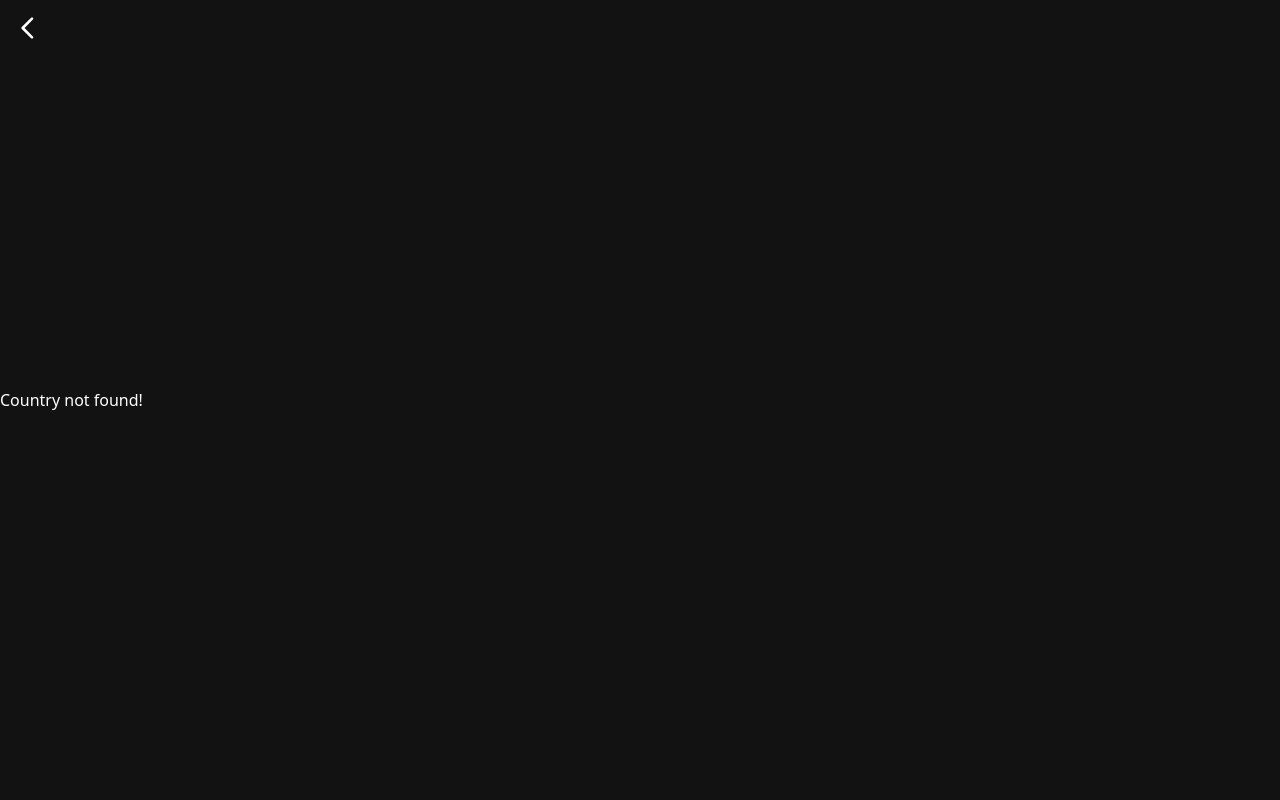
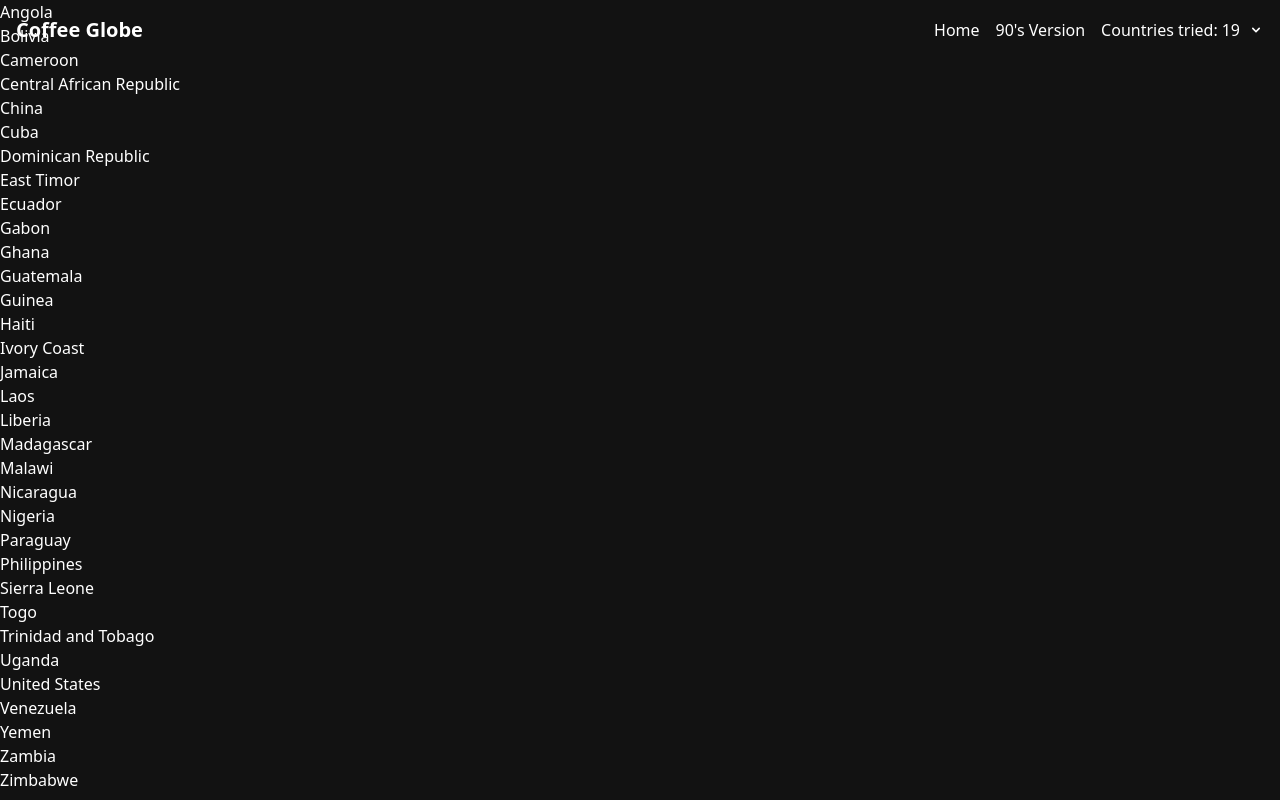
Before and after one commit to James-Idiens/coffee-globe, a SvelteKit app: page /countries-left in a window 1280 px wide. Before the commit this address had no page. Built offline with nearby package versions, Linux system fonts and the light colour scheme.

Commit message:
Refactor code to use Coffee interface and update page components

```diff
--- a/src/components/CountryChecklist.svelte
+++ b/src/components/CountryChecklist.svelte
@@ -3,12 +3,9 @@
 	import countryProduction from '$lib/countryProduction.json';
 	import type { countryProductionProps } from '../models/interfaces';
 	import type { Coffee } from '../models/interfaces';
-	import { countriesDoneLength } from '../store/countryNumber';
 
 	const coffees = coffeedata.coffees;
 
-	// I want to create a function to check what countries we have left by comparing the coffees country to the countryProduction country
-	// There will be two arrays, one for the countries we have and one for the countries we don't have
 	let topCountries = countryProduction.map((country: countryProductionProps) => {
 		return country.country;
 	});
@@ -18,8 +15,8 @@
 	});
 	const countriesTriedSet = new Set(countriesTried);
 
-	let countriesLeft: any[] = [];
-	let countriesDone: any[] = [];
+	let countriesLeft: string[] = [];
+	let countriesDone: string[] = [];
 
 	function checkCountries() {
 		topCountries.forEach((country: string) => {
@@ -28,21 +25,33 @@
 			} else {
 				countriesLeft.push(country);
 			}
+			countriesLeft.sort();
+			countriesDone.sort();
 		});
-		countriesDoneLength.set(countriesDone.length);
 	}
 
 	checkCountries();
+
+	// Export the data as props
+	export let displayOption = 'countriesLeft';
 </script>
 
-// display the arrays countiresLeft and countriesDone
+{#if displayOption === 'countriesLeft'}
 	<div>
-	<h1 class="text-2xl">Countries Left</h1>
 		{#each countriesLeft as country}
 			<p>{country}</p>
 		{/each}
-	<h1 class="text-2xl">Countries Done: {countriesDone.length}</h1>
+	</div>
+{:else if displayOption === 'countriesDoneLength'}
+	<div>
+		<p class="text-l">{countriesDone.length}</p>
+	</div>
+{:else if displayOption === 'countriesDone'}
+	<div>
 		{#each countriesDone as country}
+			<div>
 				<p>{country}</p>
+			</div>
 		{/each}
 	</div>
+{/if}
--- /dev/null
+++ b/src/components/Globe.svelte
@@ -0,0 +1,82 @@
+<script lang="ts">
+	import { onMount } from 'svelte';
+	import coffees from '../lib/coffeedata.json';
+	import type { Coffee } from '../models/interfaces';
+
+	export let Globe;
+
+	const coffeeMap = new Map(coffees.coffees.map((coffee) => [coffee.country, coffee]));
+	const countriesTried = new Set(coffees.coffees.map((coffee) => coffee.country));
+
+	onMount(async () => {
+		if (typeof window !== 'undefined') {
+			const module = await import('globe.gl');
+			Globe = module.default;
+
+			// Fetch the GeoJSON data
+			const response = await fetch('src/lib/ne_110m_admin_0_countries.geojson');
+			const countries = await response.json();
+
+			// Initialize the Globe instance
+			const globeInstance = Globe()
+				.globeImageUrl('//unpkg.com/three-globe/example/img/earth-dark.jpg')
+				.hexPolygonsData(countries.features)
+				.hexPolygonResolution(3)
+				.hexPolygonMargin(0.3)
+				.hexPolygonUseDots(true)
+				.hexPolygonColor((d: any) => {
+					if (countriesTried.has(d.properties.ADMIN)) {
+						// Random color for countries tried
+						return `#${Math.round(Math.random() * Math.pow(2, 24))
+							.toString(16)
+							.padStart(6, '0')}`;
+					} else {
+						// Default gray color for countries not tried
+						return '#888888';
+					}
+				})
+				// @ts-ignore - TS2339: Property 'hexPolygonLabel' does not exist on type 'GlobeInstance'.
+				.hexPolygonLabel(({ properties: d }: { properties: any }) => {
+					// if the country is not in the set, don't show the label
+					if (!countriesTried.has(d.ADMIN)) return '';
+					else {
+						// Country names of coffees we've tried
+						const coffeeInfo: Coffee = coffeeMap.get(d.ADMIN) as Coffee;
+						return `
+						<div>
+							<div class="bg-gray-800 bg-opacity-90 p-2 rounded-md">
+							<b class='font-bold text-lg'>${d.ADMIN}</b> <br />
+							Region: ${coffeeInfo.region} <br />
+							Tasting Notes: ${coffeeInfo.tastingNotes.join(', ')} <br />
+							Producer: ${coffeeInfo.producer} <br />
+							Process: ${coffeeInfo.process} <br />
+							Variety: ${coffeeInfo.variety} <br />
+							</div>
+						</div>
+						`;
+					}
+				})
+				.onHexPolygonClick((polygon: { properties: { ADMIN: any } }) => {
+					const countryName = polygon.properties.ADMIN;
+					const baseUrl = window.location.origin;
+					const newUrl = `${baseUrl}/${countryName.toLowerCase()}`;
+					window.location.href = newUrl;
+				})(document.getElementById('globeViz') as HTMLElement);
+
+			// Set random point of view after initializing the Globe instance
+			const randomLng = Math.random() * 180 - 90;
+			globeInstance.pointOfView({
+				lat: 0,
+				lng: randomLng
+			});
+
+			// Handle window resize
+			const handleResize = () => {
+				globeInstance.renderer().setSize(window.innerWidth, window.innerHeight);
+			};
+			window.addEventListener('resize', handleResize);
+		}
+	});
+</script>
+
+<div id="globeViz"></div>
--- /dev/null
+++ b/src/components/Navbar.svelte
@@ -0,0 +1,56 @@
+<script lang="ts">
+	import CountryChecklist from './CountryChecklist.svelte';
+	let showDropdown = false;
+
+	function toggleDropdown() {
+		showDropdown = !showDropdown;
+	}
+</script>
+
+<nav class="fixed z-50 top-0 left-0 w-full bg-transparent text-white p-4">
+	<div class="container mx-auto flex justify-between items-center">
+		<a href="/" class="text-xl font-bold">Coffee Globe</a>
+		<ul class="flex space-x-4">
+			<li><a href="/" class="hover:text-gray-300">Home</a></li>
+			<li><a href="/countries" class="hover:text-gray-300">90's Version</a></li>
+			<li class="relative">
+				<button
+
+					class="hover:text-gray-300 flex items-center"
+					on:click|preventDefault={toggleDropdown}
+				>
+					Countries tried:
+					<span class="ml-1">
+						<CountryChecklist displayOption="countriesDoneLength" />
+					</span>
+					<svg class="ml-2 w-4 h-4 fill-current" viewBox="0 0 20 20">
+						<path
+							fill-rule="evenodd"
+							d="M5.293 7.293a1 1 0 011.414 0L10 10.586l3.293-3.293a1 1 0 111.414 1.414l-4 4a1 1 0 01-1.414 0l-4-4a1 1 0 010-1.414z"
+							clip-rule="evenodd"
+						/>
+					</svg>
+				</button>
+				{#if showDropdown}
+					<div
+						role="menu"
+						class="absolute left-auto right-0 mt-2 w-44 bg-gray-800 rounded-md shadow-lg p-2 dropdown-menu"
+						tabindex="0"
+						aria-label="menu"
+					>
+						<span class="mr-2"><CountryChecklist displayOption="countriesDone" /></span>
+					</div>
+				{/if}
+			</li>
+		</ul>
+	</div>
+</nav>
+
+<style>
+	/* Add your custom styles here */
+	.dropdown-menu :global(p) {
+		white-space: normal;
+		overflow-wrap: break-word;
+		word-wrap: break-word;
+	}
+</style>
--- a/src/lib/coffeedata.json
+++ b/src/lib/coffeedata.json
@@ -227,6 +227,18 @@
 			"flag": "https://upload.wikimedia.org/wikipedia/commons/f/fc/Flag_of_Mexico.svg",
 			"James' comments": "Dark roasted by C1 Coffee only suitable as an espresso or milk based drink. The roast level is too dark to appreciate the origin characteristics.",
 			"Ed's comments": ""
+		},
+		{
+			"country": "India",
+			"region": "South India",
+			"tastingNotes": ["Blueberry", "Burnt Carmel"],
+			"producer": "Various",
+			"process": "Washed",
+			"variety": "Moonsoon Malabar",
+			"image": "https://sevenbeans.co/cdn/shop/products/2048x2048-05.jpg?v=1647571294",
+			"flag": "https://upload.wikimedia.org/wikipedia/commons/4/41/Flag_of_India.svg",
+			"James' comments": "Moonsoon Malabar is renowned for its low acidity making it easy to drink. Not incredibly complex but nice through the chemex.",
+			"Ed's comments": ""
 
 		}
 	]
--- a/src/routes/+layout.svelte
+++ b/src/routes/+layout.svelte
@@ -1,7 +1,9 @@
 <script>
 	import '../app.css';
+	import Navbar from '../components/Navbar.svelte';
 </script>
 
+<Navbar />
 <slot />
 
 <style lang="postcss">
--- a/src/routes/+page.svelte
+++ b/src/routes/+page.svelte
@@ -1,85 +1,7 @@
 <script lang="ts">
-	import { onMount } from 'svelte';
-	import coffees from '../lib/coffeedata.json';
-	import type { Coffee } from '../models/interfaces';
-	import { countriesDoneLength } from '../store/countryNumber';
-
-	export let Globe;
-
-	const coffeeMap = new Map(coffees.coffees.map((coffee) => [coffee.country, coffee]));
-	const countriesTried = new Set(coffees.coffees.map((coffee) => coffee.country));
-
-	onMount(async () => {
-		if (typeof window !== 'undefined') {
-			const module = await import('globe.gl');
-			Globe = module.default;
-
-			// Fetch the GeoJSON data
-			const response = await fetch('src/lib/ne_110m_admin_0_countries.geojson');
-			const countries = await response.json();
-
-			// Initialize the Globe instance
-			const globeInstance = Globe()
-				.globeImageUrl('//unpkg.com/three-globe/example/img/earth-dark.jpg')
-				.hexPolygonsData(countries.features)
-				.hexPolygonResolution(3)
-				.hexPolygonMargin(0.3)
-				.hexPolygonUseDots(true)
-				.hexPolygonColor((d: any) => {
-					if (countriesTried.has(d.properties.ADMIN)) {
-						// Random color for countries tried
-						return `#${Math.round(Math.random() * Math.pow(2, 24))
-							.toString(16)
-							.padStart(6, '0')}`;
-					} else {
-						// Default gray color for countries not tried
-						return '#888888';
-					}
-				})
-				// @ts-ignore - TS2339: Property 'hexPolygonLabel' does not exist on type 'GlobeInstance'.
-				.hexPolygonLabel(({ properties: d }: { properties: any }) => {
-					// if the country is not in the set, don't show the label
-					if (!countriesTried.has(d.ADMIN)) return '';
-					else {
-						// Country names of coffees we've tried
-						const coffeeInfo: Coffee = coffeeMap.get(d.ADMIN) as Coffee;
-						return `
-						<div>
-							<div class="bg-gray-800 bg-opacity-90 p-2 rounded-md">
-							<b class='font-bold text-lg'>${d.ADMIN}</b> <br />
-							Region: ${coffeeInfo.region} <br />
-							Tasting Notes: ${coffeeInfo.tastingNotes.join(', ')} <br />
-							Producer: ${coffeeInfo.producer} <br />
-							Process: ${coffeeInfo.process} <br />
-							Variety: ${coffeeInfo.variety} <br />
-							</div>
-						</div>
-						`;
-					}
-				})
-				.onHexPolygonClick((polygon: { properties: { ADMIN: any } }) => {
-					const countryName = polygon.properties.ADMIN;
-					const baseUrl = window.location.origin;
-					const newUrl = `${baseUrl}/${countryName.toLowerCase()}`;
-					window.location.href = newUrl;
-				})(document.getElementById('globeViz') as HTMLElement);
-
-			// Set random point of view after initializing the Globe instance
-			const randomLng = Math.random() * 180 - 90;
-			globeInstance.pointOfView({
-				lat: 0,
-				lng: randomLng,
-			});
-		}
-	});
-
-	let doneLength: number
-	countriesDoneLength.subscribe(value => {
-    doneLength = value
-  });
+import Globe from "../components/Globe.svelte"
 </script>
 
 <div>
-	<h1 class="text-2xl">Number of Countries Tried: {doneLength}</h1>
+	<Globe {Globe} />
 </div>
-<div id="globeViz"></div>
--- a/src/routes/[slug]/+page.svelte
+++ b/src/routes/[slug]/+page.svelte
@@ -61,16 +61,4 @@
 	{:else}
 		<p class="text-white col-span-1">Country not found!</p>
 	{/if}
-	<!-- svelte-ignore a11y-invalid-attribute -->
-	<a href="javascript:history.back()" class="absolute top-3 left-3 z-10">
-		<svg
-			xmlns="http://www.w3.org/2000/svg"
-			fill="none"
-			viewBox="0 0 24 24"
-			stroke="currentColor"
-			class="w-8 h-8 text-white"
-		>
-			<path stroke-linecap="round" stroke-linejoin="round" stroke-width="2" d="M15 19l-7-7 7-7" />
-		</svg>
-	</a>
 </div>
--- /dev/null
+++ b/src/routes/countries-left/+page.svelte
@@ -0,0 +1,8 @@
+<script lang="ts">
+	import CountryChecklist from '../../components/CountryChecklist.svelte';
+</script>
+
+<!-- this countries left is an array of countries I want to transition them one at a time-->
+<div class="bg-black-100 h-screen w-full text-white">
+			<CountryChecklist displayOption="countriesLeft" />
+</div>
--- a/src/routes/countries/+page.svelte
+++ b/src/routes/countries/+page.svelte
@@ -26,7 +26,6 @@
 		</div>
 	</div>
 </div>
-<CountryChecklist />
 
 <style>
 	.custom-img {
--- a/src/store/countryNumber.ts
+++ /dev/null
@@ -1,3 +0,0 @@
-import { writable } from 'svelte/store';
-
-export const countriesDoneLength = writable(0);
```
Lines whose indentation alone changed are shown as unchanged.
